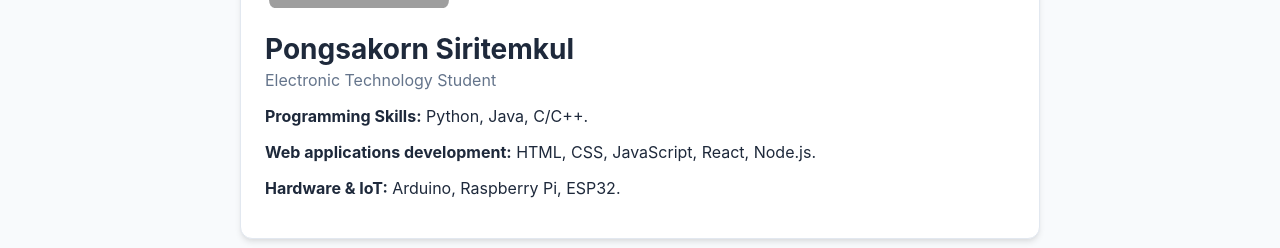
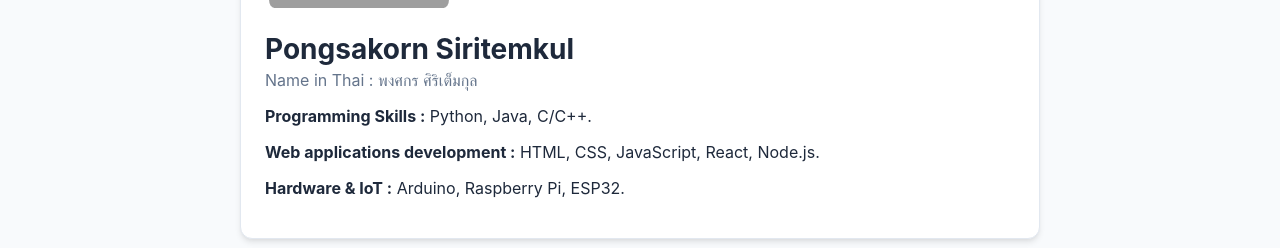
Before and after one commit to Pongsakorn-Siritemkul/portfolio, a React (Create React App) app in the folder webwork/: page / in a window 1280 px wide. Shown: the part 427-675 px from the top of the page. Built offline with nearby package versions, Linux system fonts and the light colour scheme; grey boxes are pictures that could not be loaded.

Commit message:
Update ProfileCard
Add name in thai.

```diff
--- a/webwork/src/components/ProfileCard.js
+++ b/webwork/src/components/ProfileCard.js
@@ -14,10 +14,10 @@ const ProfileCard = () => {
 
         <div className="profile-header">
           <h1 style={{ fontSize: '28px', fontWeight: '700', margin: '0' }}>Pongsakorn Siritemkul</h1>
-          <p style={{ color: 'var(--text-muted)', margin: '4px 0 0 0' }}>Electronic Technology Student</p>
-          <p><strong>Programming Skills:</strong> Python, Java, C/C++.</p>
-          <p><strong>Web applications development:</strong> HTML, CSS, JavaScript, React, Node.js.</p>
-          <p><strong>Hardware & IoT:</strong> Arduino, Raspberry Pi, ESP32.</p>
+          <p style={{ color: 'var(--text-muted)', margin: '4px 0 0 0' }}>Name in Thai : พงศกร ศิริเต็มกุล</p>
+          <p><strong>Programming Skills :</strong> Python, Java, C/C++.</p>
+          <p><strong>Web applications development :</strong> HTML, CSS, JavaScript, React, Node.js.</p>
+          <p><strong>Hardware & IoT :</strong> Arduino, Raspberry Pi, ESP32.</p>
         </div>
       </div>
     </div>
```
